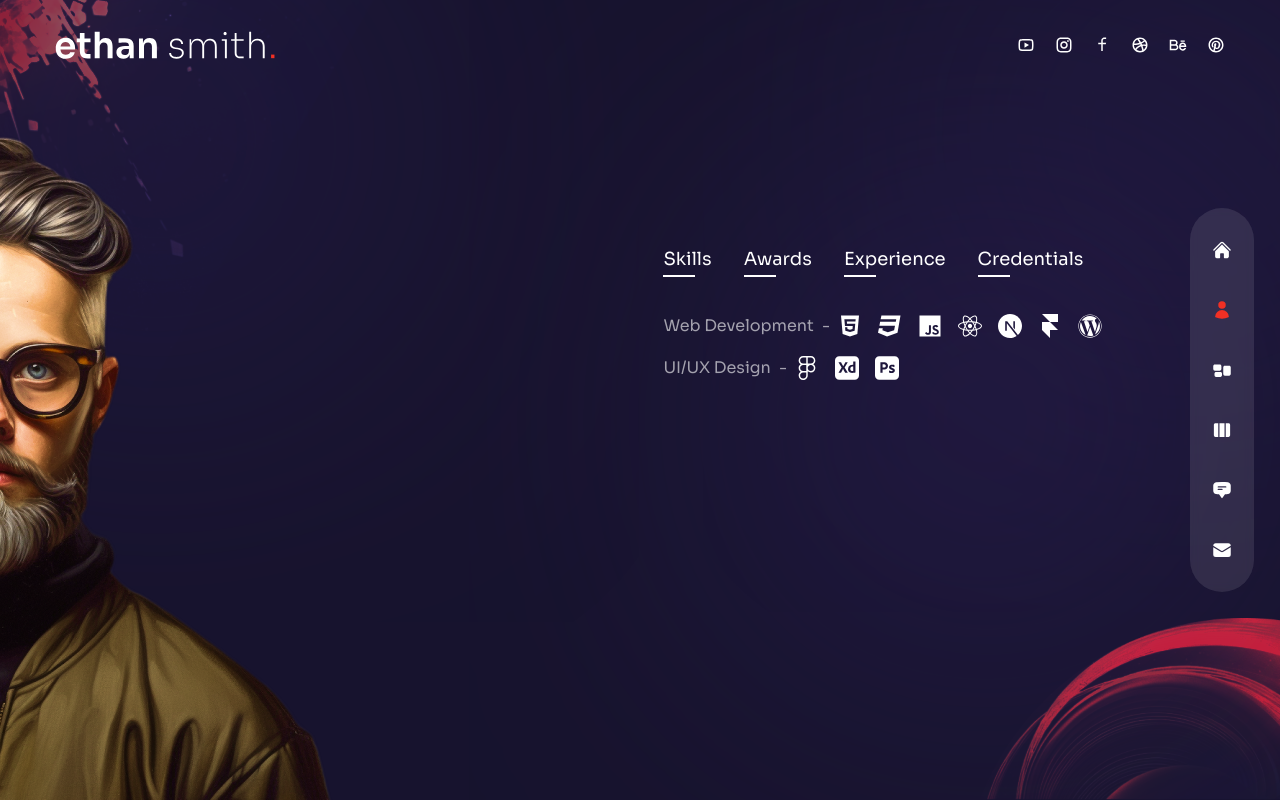
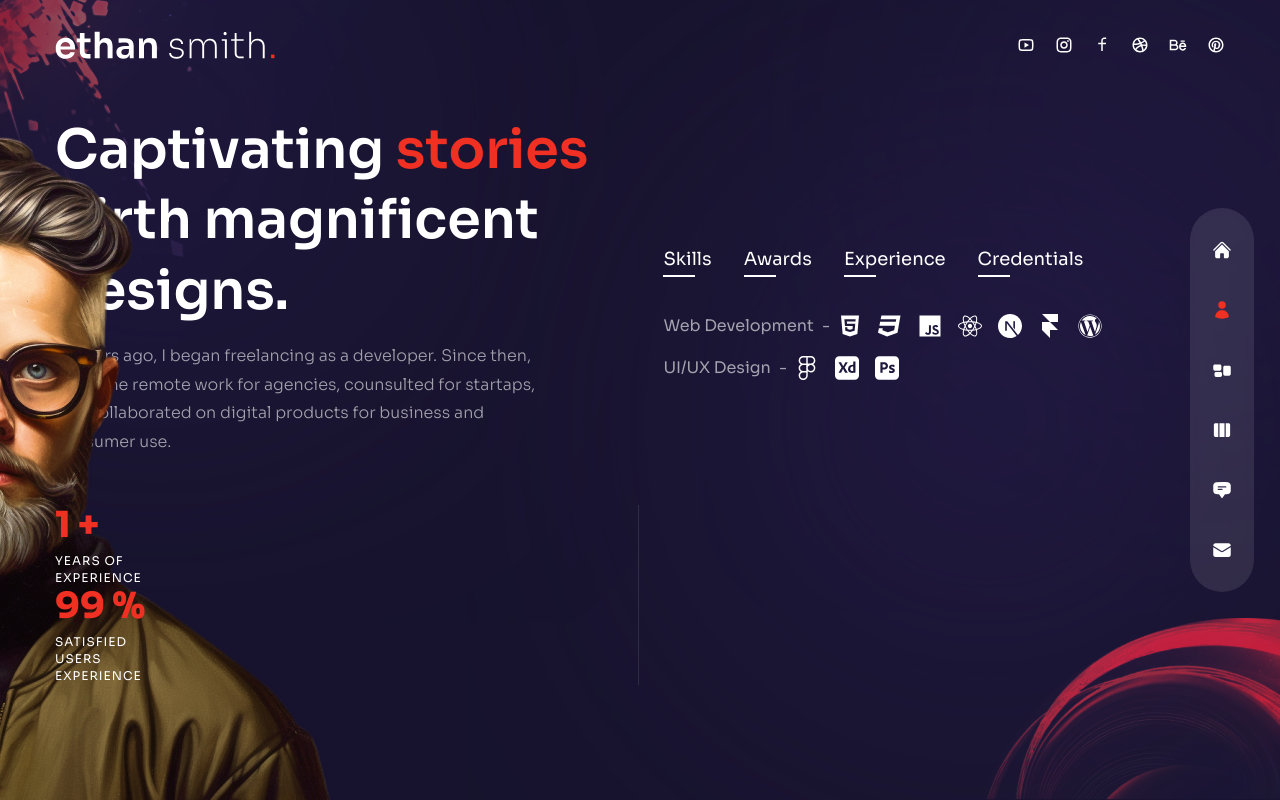
Before and after one commit to DenisVoron/my-portfolio-nextjs-ts, a Next.js app: page /about in a window 1280 px wide. Built offline with nearby package versions, Linux system fonts and the light colour scheme.

Commit message:
add count statistic

```diff
--- a/app/about/page.tsx
+++ b/app/about/page.tsx
@@ -1,4 +1,5 @@
 import React, { FC } from "react";
+
 // icons
 import {
   FaHtml5,
@@ -21,6 +22,7 @@ import Avatar from "../components/Avatar";
 import Circles from "../components/Circles";
 import AnimatedAvatarAbout from "../components/AnimatedAvatarAbout";
 import AboutNavLink from "../components/AboutNavLink";
+import CountUp from "../components/CountUpComponent";
 
 //  data
 const aboutData = [
@@ -108,7 +110,37 @@ const About: FC<ISearchParamsProp> = ({ searchParams }): JSX.Element => {
         <Avatar />
       </AnimatedAvatarAbout>
       <div className="container mx-auto h-full flex flex-col items-center xl:flex-row gap-x-6">
-        <div className="flex-1 flex flex-col justify-center">Text</div>
+        <div className="flex-1 flex flex-col justify-center">
+          <h2 className="h2">
+            Captivating <span className="text-accent">stories</span> birth
+            magnificent designs.
+          </h2>
+          <p className="max-w-[500px] mx-auto xl:mx-0 mb-6 xl:mb-12 px-2 xl:px-0">
+            10 years ago, I began freelancing as a developer. Since then, I`ve
+            done remote work for agencies, counsulted for startaps, and
+            collaborated on digital products for business and consumer use.
+          </p>
+          <div>
+            <div>
+              <div className="relative flex-1 after:w-[1px] after:h-full after:bg-white/10 after:absolute after:top-0 after:right-0">
+                <div className="text-2xl xl:text-4xl font-extrabold text-accent mb-2">
+                  <CountUp start={0} end={1} duration={3} /> +
+                </div>
+                <div className="text-xs uppercase tracking-[1px] leading-[1.4] max-w-[100px]">
+                  Years of experience
+                </div>
+              </div>
+              <div className="relative flex-1 after:w-[1px] after:h-full after:bg-white/10 after:absolute after:top-0 after:right-0">
+                <div className="text-2xl xl:text-4xl font-extrabold text-accent mb-2">
+                  <CountUp start={0} end={99} duration={3} /> %
+                </div>
+                <div className="text-xs uppercase tracking-[1px] leading-[1.4] max-w-[100px]">
+                  Satisfied users experience
+                </div>
+              </div>
+            </div>
+          </div>
+        </div>
         <div className="flex flex-col w-full xl:max-w-[48%] h-[310px]">
           <div className="flex gap-x-1 xl:gap-x-8 mx-auto xl:mx-0 mb-4">
             {aboutData.map((item, index) => (
@@ -123,7 +155,7 @@ const About: FC<ISearchParamsProp> = ({ searchParams }): JSX.Element => {
                     key={itemIndex}
                     className="flex-1 flex flex-col md:flex-row max-w-max gap-x-2 items-center text-white/60"
                   >
-                    <div className=" font-light mb-2 md:mb-0">{item.title}</div>
+                    <div className="font-light mb-2 md:mb-0">{item.title}</div>
                     <div className="hidden md:flex">-</div>
                     <div>{item.stage}</div>
                   </div>
@@ -137,7 +169,7 @@ const About: FC<ISearchParamsProp> = ({ searchParams }): JSX.Element => {
                   >
                     <div>{item.title}</div>
                     <div className="hidden md:flex">-</div>
-                    <div className=" flex gap-x-4">
+                    <div className="flex gap-x-4">
                       {item.icons.map((icon, index) => (
                         <div key={index} className="text-2xl text-white">
                           {icon}
--- /dev/null
+++ b/app/components/CountUpComponent.tsx
@@ -0,0 +1,5 @@
+"use client";
+
+import CountUp from "react-countup";
+
+export default CountUp;
--- a/app/layout.tsx
+++ b/app/layout.tsx
@@ -33,4 +33,4 @@ const RootLayout = ({
 };
 export default RootLayout;
 
-// https://youtu.be/qp0-L_M3Ad4?t=5367
+// https://youtu.be/qp0-L_M3Ad4?t=5939
```
